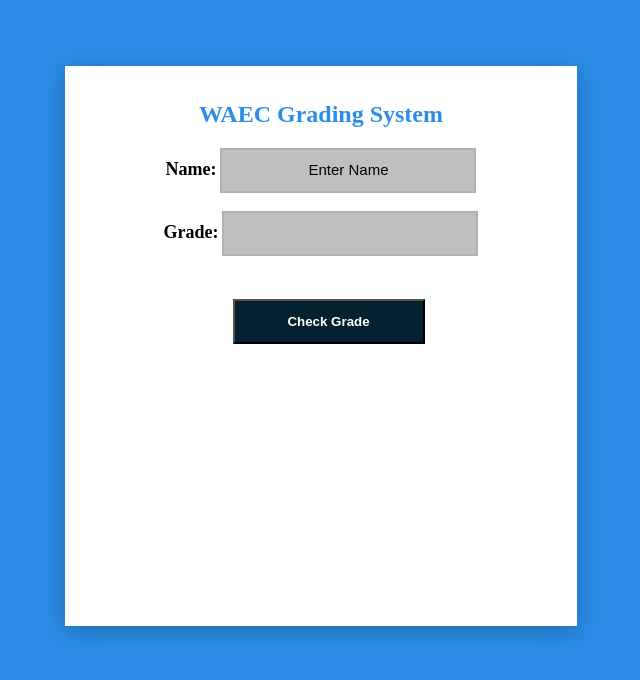
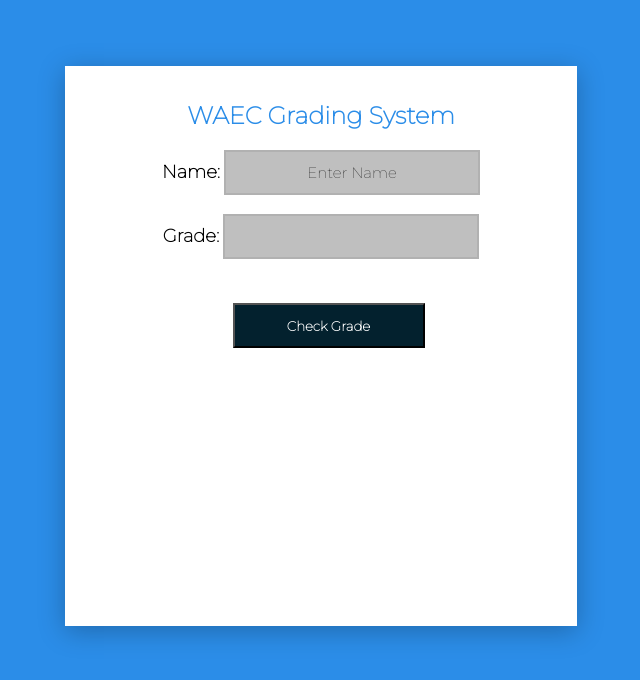
Before and after one commit to Darkeh1807/waecgradingform., a plain HTML site: page index.html in a window 1280 px wide. Shown: the whole page, without its empty margins (285-925 px from the left). Drawn offline with Linux system fonts and the light colour scheme.

Commit message:
Changed fontfamily

```diff
--- a/index.html
+++ b/index.html
@@ -5,6 +5,9 @@
     <meta http-equiv="X-UA-Compatible" content="IE=edge">
     <meta name="viewport" content="width=device-width, initial-scale=1.0">
     <link rel="stylesheet" href="style.css">
+    <link rel="preconnect" href="https://fonts.googleapis.com">
+    <link rel="preconnect" href="https://fonts.gstatic.com" crossorigin>
+    <link href="https://fonts.googleapis.com/css2?family=Montserrat:wght@100&display=swap" rel="stylesheet">
     <title>Waec Form</title>
 </head>
 <body>
--- a/style.css
+++ b/style.css
@@ -2,6 +2,7 @@
     margin: 0%;
     padding: 0%;
     box-sizing: border-box;
+    font-family: 'Montserrat', sans-serif;
 }
 body{
         background-position: center;
```
